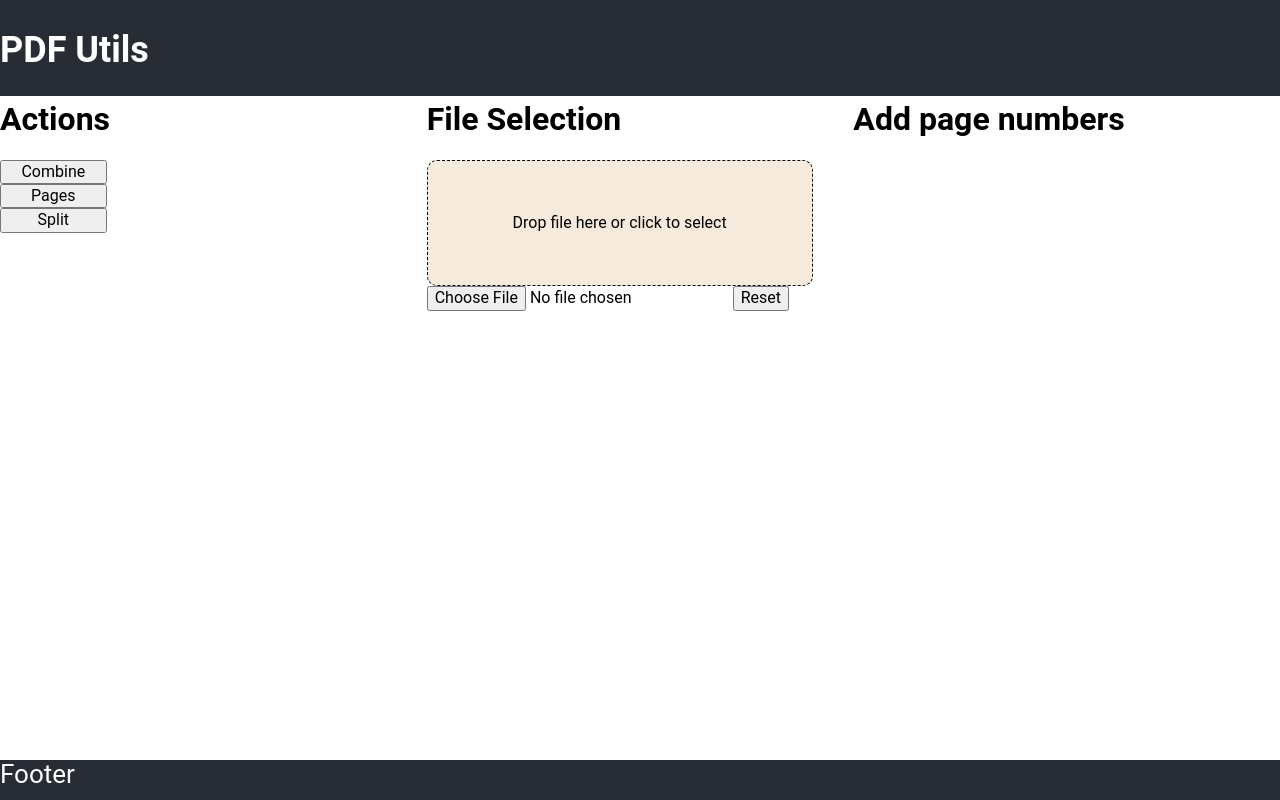
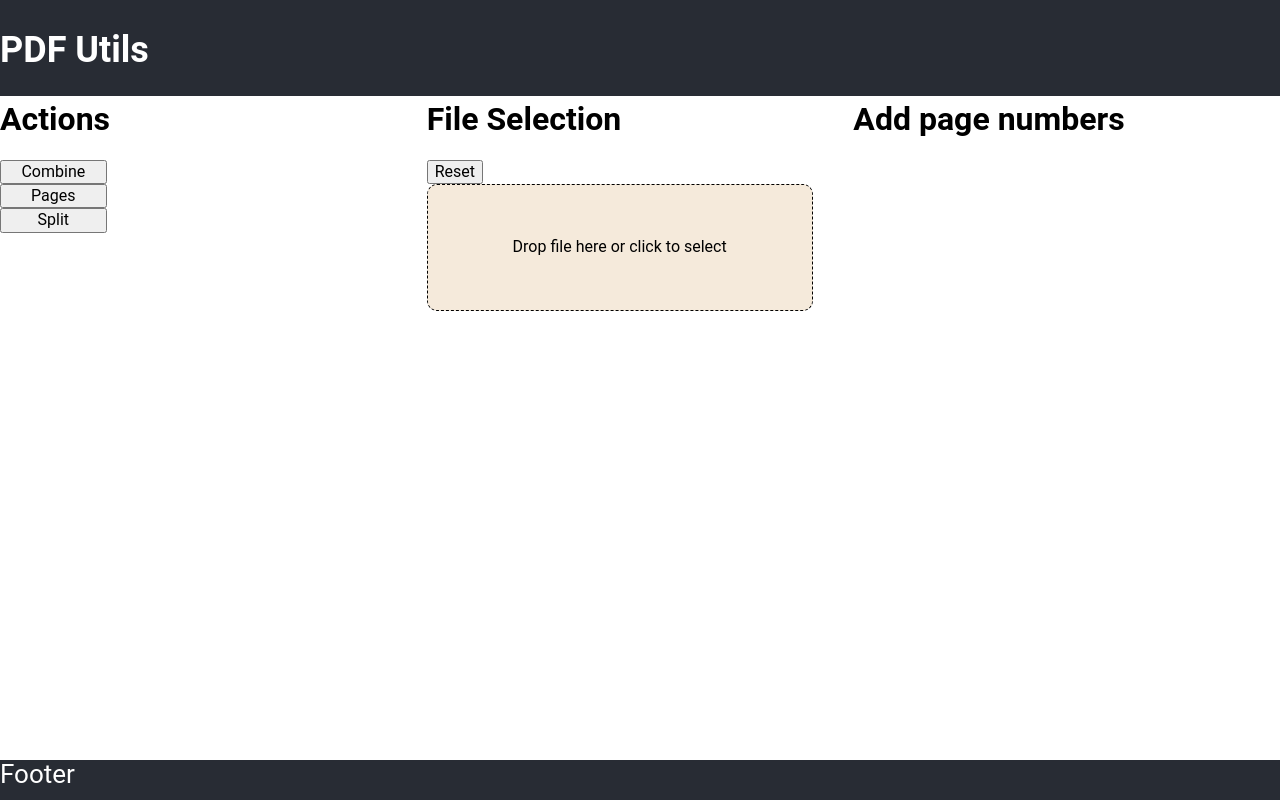
Before and after one commit to c1b3rt00lk1t/pdf-poc, a React (Vite) app: page / in a window 1280 px wide. Built offline with nearby package versions, Linux system fonts and the light colour scheme.

Commit message:
Add Drop Area and remove standard input

```diff
--- a/src/App.tsx
+++ b/src/App.tsx
@@ -3,14 +3,14 @@
  * - Combine pdf files
  * - Split pdf files
  * - Add page numbers to pdf files
- * It will use the following libraries: pdf-lib, react-pdf, react-dropzone
+ * It will use the following libraries: pdf-lib
  * It will have light and dark mode
  * The home page has to display the three actions the user can do
  * The App must have a Layout, Header, Footer and Sidebar components that will be used in all pages
  * The App must work offline and online
  */
 
-import { ChangeEvent, useState } from "react";
+import { useState } from "react";
 import "./index.css";
 import FileSelection from "./components/FileSelection";
 import Header from "./components/Header";
@@ -22,11 +22,6 @@ function App() {
   const [files, setFiles] = useState<File[]>([]);
   const [action, setAction] = useState<"combine" | "split" | "pages">("pages");
 
-  const handleChangeInput = (event: ChangeEvent<HTMLInputElement>) => {
-    if (event.target.files && event.target.files.length > 0) {
-      setFiles(Array.from(event.target.files));
-    }
-  };
   const handleClickReset = () => {
     setFiles([]);
   };
@@ -48,7 +43,8 @@ function App() {
       <main className={styles.main}>
         <Sidebar handleClickAction={handleClickAction} />
         <FileSelection
-          handleChangeInput={handleChangeInput}
+          files={files}
+          setFiles={setFiles}
           handleClickReset={handleClickReset}
           action={action}
         />
--- a/src/components/DropArea.tsx
+++ b/src/components/DropArea.tsx
@@ -1,9 +1,12 @@
 import styles from "./DropArea.module.css";
-import { useState } from "react";
 
-const DropArea = () => {
-  const [file, setFile] = useState<File | null>(null);
+interface DropAreaProps {
+  action: "combine" | "split" | "pages";
+  files: File[];
+  setFiles: (files: File[]) => void;
+}
 
+const DropArea = ({ action, files, setFiles }: DropAreaProps) => {
   const handleDragOver = (event: React.DragEvent) => {
     event.stopPropagation();
     event.preventDefault();
@@ -12,10 +15,9 @@ const DropArea = () => {
 
   const handleDrop = (event: React.DragEvent) => {
     event.preventDefault();
-    console.log(event.dataTransfer.files[0]);
     if (event.dataTransfer && event.dataTransfer.items) {
       if (event.dataTransfer.files[0].type === "application/pdf") {
-        setFile(event.dataTransfer.files[0]);
+        setFiles(Array.from(event.dataTransfer.files));
       } else {
         alert("Please drop a pdf file");
       }
@@ -26,8 +28,13 @@ const DropArea = () => {
     const input = document.createElement("input");
     input.type = "file";
     input.accept = ".pdf";
+    input.multiple = action === "combine" ? true : false;
     input.onchange = (event) => {
-      setFile((event.target as HTMLInputElement).files![0]);
+      const target = event.target as HTMLInputElement;
+      const files = target.files;
+      if (files && files.length > 0) {
+        setFiles(Array.from(files));
+      }
     };
     input.click();
   };
@@ -39,7 +46,15 @@ const DropArea = () => {
       onDrop={handleDrop}
       onClick={handleClick}
     >
-      {file ? file.name : "Drop file here or click to select"}
+      {files[0] ? (
+        <ul>
+          {files.map((f) => (
+            <li key={f.name}>{f.name}</li>
+          ))}
+        </ul>
+      ) : (
+        "Drop file here or click to select"
+      )}
     </div>
   );
 };
--- a/src/components/FileSelection.tsx
+++ b/src/components/FileSelection.tsx
@@ -3,19 +3,21 @@
  * Initially, the input must be able to optionally accept multiple files. A checkbox will allow to select if the user wants to select one or multiple files. In the final implementation the option to select multiple files will depend on the action the user wants to do
  */
 
-import { ChangeEvent, useRef } from "react";
+import { useRef } from "react";
 
 import styles from "./FileSelection.module.css";
 import DropArea from "./DropArea";
 
 export interface FileSelectionProps {
-  handleChangeInput: (event: ChangeEvent<HTMLInputElement>) => void;
+  files: File[];
+  setFiles: (files: File[]) => void;
   handleClickReset: () => void;
   action: "combine" | "split" | "pages";
 }
 
 const FileSelection = ({
-  handleChangeInput,
+  files,
+  setFiles,
   handleClickReset,
   action,
 }: FileSelectionProps) => {
@@ -30,14 +32,6 @@ const FileSelection = ({
     <div className={styles.FileSelection}>
       <div>
         <h1>File Selection</h1>
-        <DropArea />
-        <input
-          type="file"
-          accept=".pdf"
-          multiple={action === "combine"}
-          onChange={handleChangeInput}
-          ref={refInput}
-        />
         <button
           className={styles.button}
           onClick={() => {
@@ -47,6 +41,7 @@ const FileSelection = ({
         >
           Reset
         </button>
+        <DropArea action={action} files={files} setFiles={setFiles} />
       </div>
     </div>
   );
```
